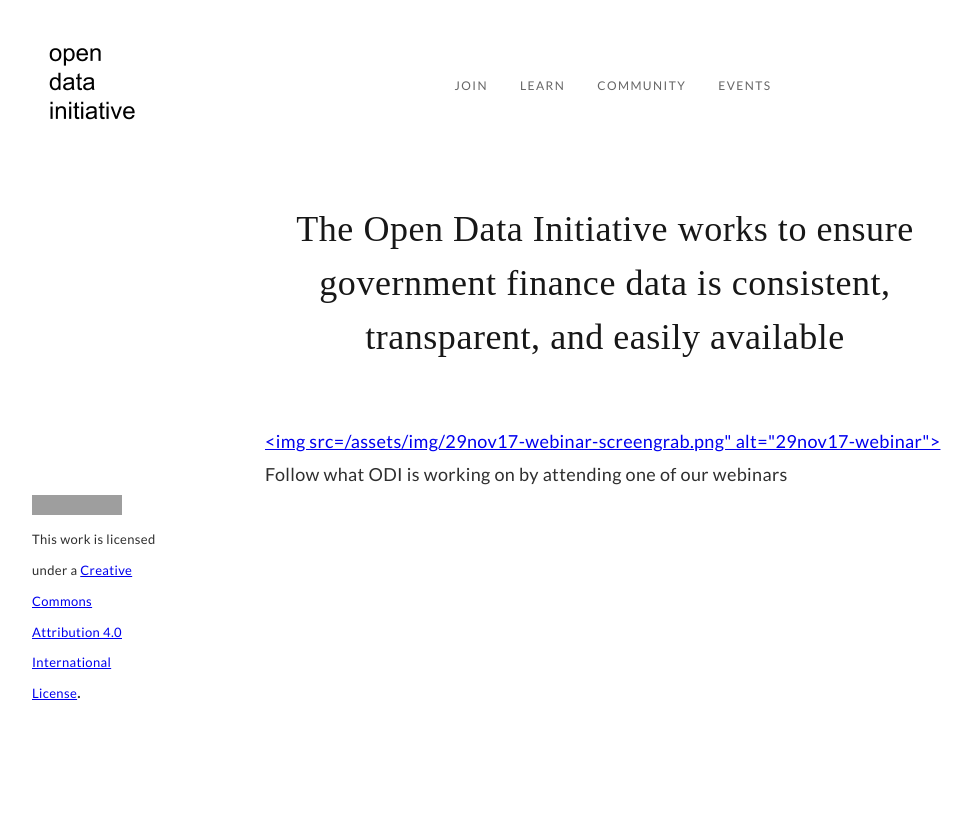
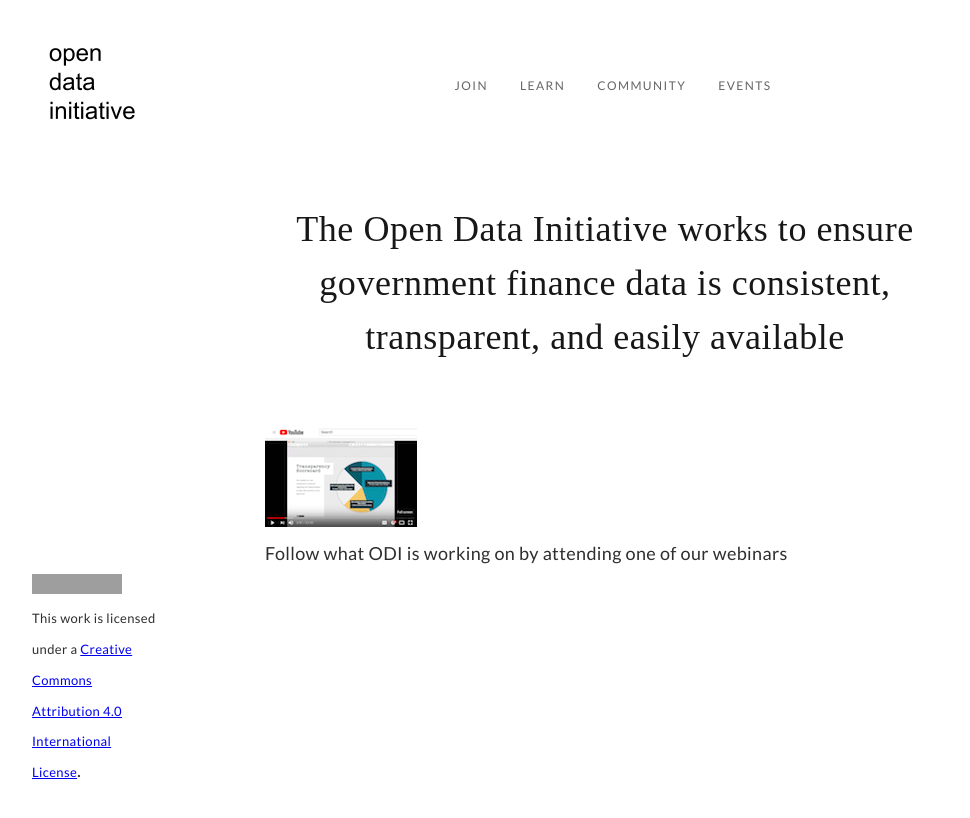
Before and after one commit to opendatainitiative/opendatainitiative.github.io, a Jekyll site: the page built from index.md, in a window 1280 px wide. Shown: the top 818 px of the page, without its empty margins (35-1005 px from the left). Built offline with Jekyll 4.4.1, drawn with Linux system fonts in a browser that asks for light colours; grey boxes are pictures that could not be loaded.

Commit message:
fix index.md bug

```diff
--- a/index.md
+++ b/index.md
@@ -8,7 +8,7 @@ title: Home
 
 <table>
   <tr>
-    <td><a href="https://opendatainitiative.github.io/events/2017-11-19-odi-webinar/"><img src=/assets/img/29nov17-webinar-screengrab.png" alt="29nov17-webinar"></a></td>
+    <td><a href="https://opendatainitiative.github.io/events/2017-11-19-odi-webinar/"><img src="/assets/img/29nov17-webinar-screengrab.png" alt="29nov17-webinar"></a></td>
   </tr>
   <tr>
     <td>Follow what ODI is working on by attending one of our webinars</td>
```
